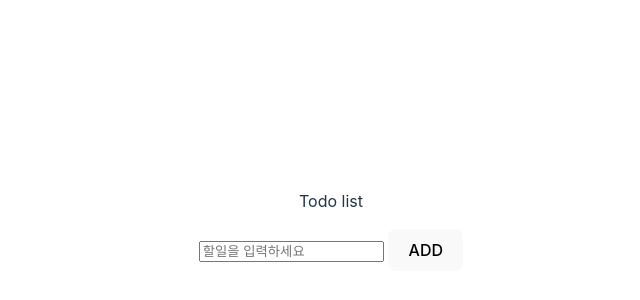
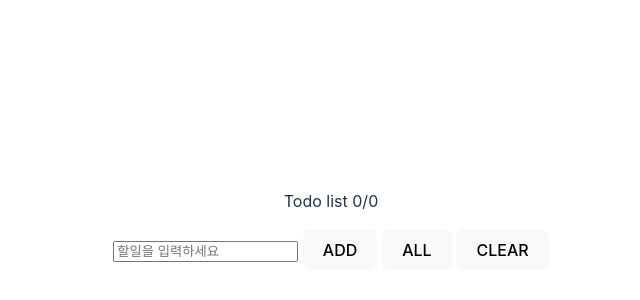
Before and after one commit to In-Self-Improvement/todo_list, a Svelte app: page / in a window 1280 px wide. Shown: the part 178-478 px from the top of the page, without its empty margins (309-949 px from the left). Built offline with nearby package versions, Linux system fonts and the light colour scheme.

Commit message:
feat: Add length of todoList, selected todoList, Clear selected todoList, Select All

```diff
--- a/src/App.svelte
+++ b/src/App.svelte
@@ -5,6 +5,7 @@
   let todo = ""; // input에 입력될 값!
   let todoList = [];
   let lastId = 0;
+  let num = 0;
   // 할일을 추가하는 함수
   let addTodo = () => {
     if (todoList.length > 0) {
@@ -20,6 +21,7 @@
       todoList[todoList.length] = newTodo;
       todo = "";
     }
+    console.log(todoList);
   };
 
   // todo값을 업데이트 하면서, 엔터키를 누르면 할일이 추가되도록 하는 함수
@@ -32,24 +34,60 @@
   let handleComplete = (id) => {
     const index = todoList.findIndex((todo) => todo.id === id);
     todoList[index]["completed"] = !todoList[index]["completed"];
+    selectedCount();
   };
   let deleteTodo = (id) => {
     const todo = todoList.filter((todo) => todo.id !== id);
     todoList = todo;
+    selectedCount();
   };
   let cancelEditTodo = (id, text) => {
     const index = todoList.findIndex((todo) => todo.id === id);
     todoList[index]["text"] = text;
+    selectedCount();
   };
   let editTodo = (id, text) => {
     const index = todoList.findIndex((todo) => todo.id === id);
     todoList[index]["text"] = text;
+    selectedCount();
+  };
+  let selectedCount = () => {
+    num = 0;
+    for (let i = 0; i < todoList.length; i++) {
+      if (todoList[i].completed === true) {
+        num++;
+      }
+    }
+  };
+  let selectAllCompleted = () => {
+    if (num === todoList.length) {
+      for (let i = 0; i < todoList.length; i++) {
+        todoList[i]["completed"] = false;
+      }
+      selectedCount();
+      return;
+    }
+    for (let i = 0; i < todoList.length; i++) {
+      todoList[i]["completed"] = true;
+    }
+    selectedCount();
+  };
+  let clearCompletedTodo = () => {
+    const todo = todoList.filter((todo) => todo.completed !== true);
+    todoList = todo;
+    selectedCount();
   };
 </script>
 
 <main>
-  <p>Todo list</p>
-  <Input {todo} {addTodo} {handleKeyUp} />
+  <p>Todo list {num}{"/"}{todoList.length}</p>
+  <Input
+    {todo}
+    {addTodo}
+    {handleKeyUp}
+    {selectAllCompleted}
+    {clearCompletedTodo}
+  />
   <Todo {todoList} {handleComplete} {deleteTodo} {editTodo} {cancelEditTodo} />
 </main>
 
--- a/src/components/Input.svelte
+++ b/src/components/Input.svelte
@@ -2,6 +2,8 @@
   export let todo;
   export let addTodo;
   export let handleKeyUp;
+  export let selectAllCompleted;
+  export let clearCompletedTodo;
 </script>
 
 <div>
@@ -12,4 +14,6 @@
     on:keyup={(e) => handleKeyUp(e)}
   />
   <button on:click={addTodo}>ADD</button>
+  <button on:click={selectAllCompleted}>ALL</button>
+  <button on:click={clearCompletedTodo}>CLEAR</button>
 </div>
```
